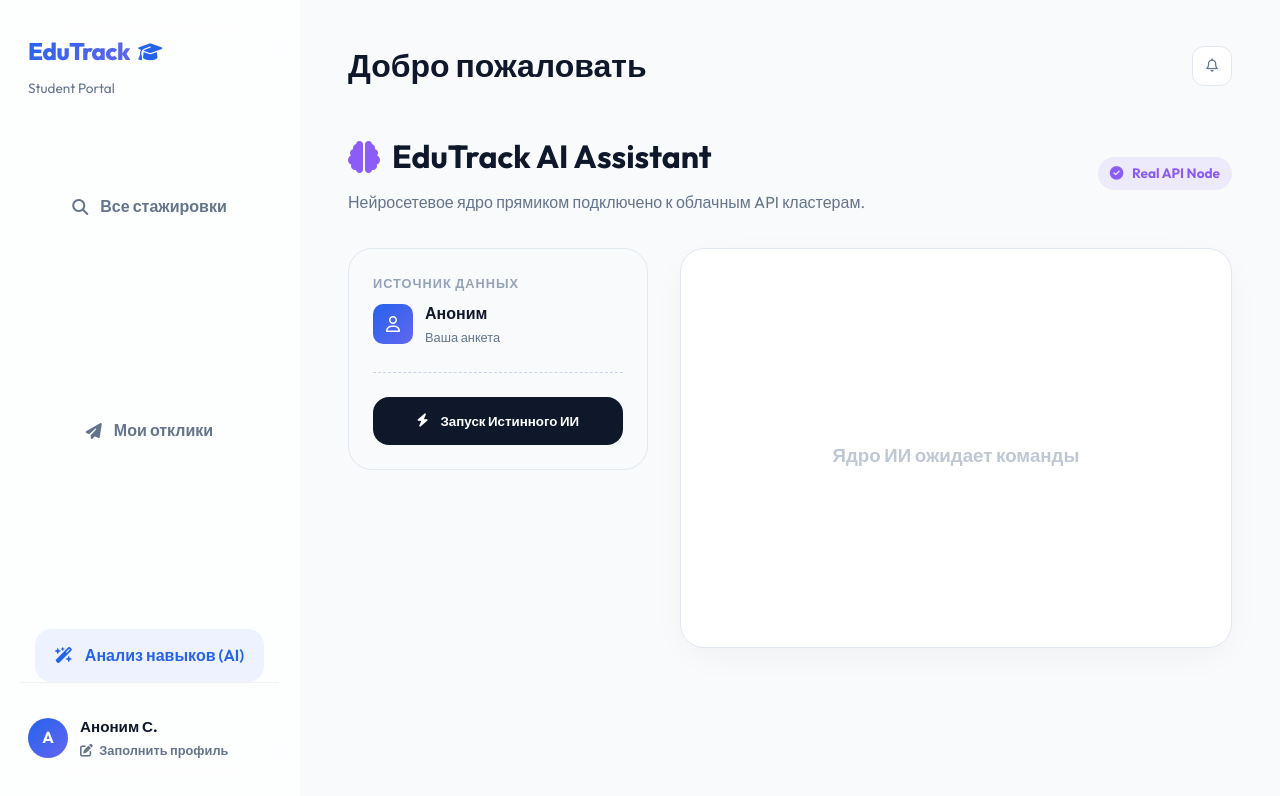
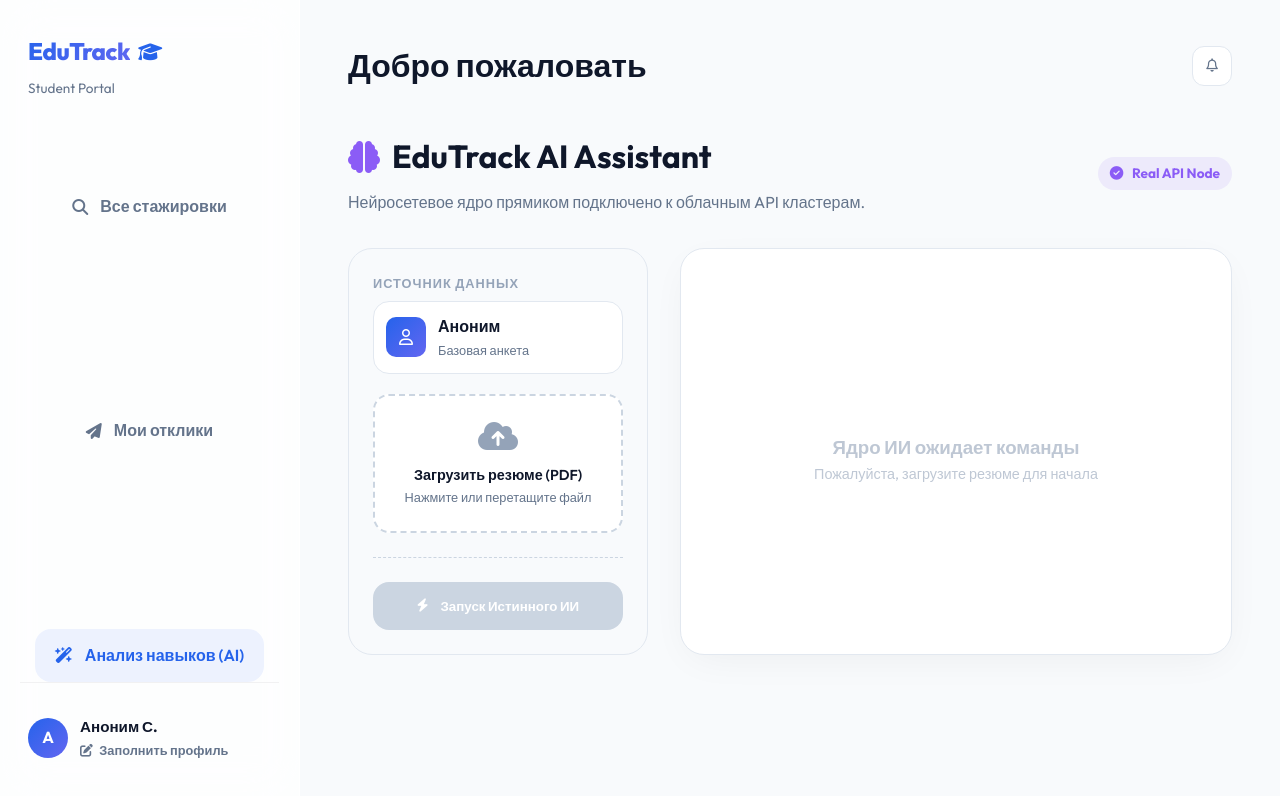
Before and after one commit to ssskz452kz/112, a React (Vite) app: page /student/ai in a window 1280 px wide. Shown: the top 796 px of the page. Built offline with nearby package versions, Linux system fonts and the light colour scheme.

Commit message:
feat: add interactive resume file upload simulator to AI analysis module

```diff
--- a/src/pages/student/AIAnalysis.jsx
+++ b/src/pages/student/AIAnalysis.jsx
@@ -5,12 +5,25 @@ function AIAnalysis() {
   const [aiResponse, setAiResponse] = useState('');
   const [displayedText, setDisplayedText] = useState('');
 
+  // File Upload State
+  const [uploadedFile, setUploadedFile] = useState(null);
+  const fileInputRef = useRef(null);
+
   const scrollRef = useRef(null);
 
-  // Здесь вставлен рабочий API ключ
   const API_KEY = "AIzaSyDJsp-IhXXQ1UWgtqMzJctqB6IRbAmeZns";
 
+  const handleFileChange = (e) => {
+      const file = e.target.files[0];
+      if(file) setUploadedFile(file);
+  };
+
   const startAnalysis = async () => {
+    if (!uploadedFile) {
+        alert("Для начала глубокого анализа, пожалуйста, загрузите резюме (PDF/DOCX).");
+        return;
+    }
+
     setIsAnalyzing(true);
     setAiResponse('');
     setDisplayedText('');
@@ -20,12 +33,13 @@ function AIAnalysis() {
     const uni = profile.university || 'Университет';
     const major = profile.specialty || profile.faculty || 'Специальность';
 
-    const prompt = `Ты строгий, но полезный ИИ-наставник по карьере от EduTrack. Твоя задача — дать профессиональную дорожную карту студенту из Казахстана.
+    const prompt = `Ты строгий, но полезный ИИ-наставник по карьере от EduTrack. Твоя задача — дать профессиональный анализ.
 Студент: ${name}. Университет: ${uni}. Направление: ${major}.
-Выдай короткий анализ из 3 пунктов (маркированный список, используй жирный шрифт для главного):
+В систему был загружен файл резюме под названием "${uploadedFile.name}".
+Исходя из направления студента и факта наличия резюме, выдай короткий анализ из 3 пунктов (используй жирный шрифт для главного):
 1. Оценка рыночного спроса на эту специальность в Казахстане.
-2. Два самых важных навыка, которые ему нужно выучить за этот год.
-3. Какую стажировку ему искать в Казахстане прямо сейчас.
+2. Что, скорее всего, нужно улучшить в резюме "${uploadedFile.name}" (дай 2 универсальных совета для джуниоров).
+3. Какую стажировку искать прямо сейчас.
 Пиши без вводных слов. Сразу к делу. Максимум 120 слов.`;
 
     try {
@@ -77,27 +91,53 @@ function AIAnalysis() {
         </div>
 
         <div style={{display: 'grid', gridTemplateColumns: '300px 1fr', gap: '32px'}}>
-            {/* Left Box: Profile context */}
+            {/* Left Box: Profile context & File Upload */}
             <div style={{background: '#f8fafc', padding: '24px', borderRadius: '24px', border: '1px solid #e2e8f0', height: 'fit-content'}}>
-                <div style={{marginBottom: '24px'}}>
+                <div style={{marginBottom: '20px'}}>
                     <div style={{fontSize: '0.8rem', textTransform: 'uppercase', color: '#94a3b8', fontWeight: 800, letterSpacing: '1px', marginBottom: '8px'}}>Источник данных</div>
-                    <div style={{display: 'flex', alignItems: 'center', gap: '12px'}}>
+                    <div style={{display: 'flex', alignItems: 'center', gap: '12px', background: 'white', padding: '12px', borderRadius: '16px', border: '1px solid #e2e8f0'}}>
                         <div style={{width:'40px', height:'40px', background:'var(--gradient-brand)', borderRadius:'10px', color:'white', display:'flex', alignItems:'center', justifyContent:'center'}}>
                             <i className="fa-regular fa-user"></i>
                         </div>
                         <div>
                             <div style={{fontWeight: 700, color:'var(--text-hero)'}}>{JSON.parse(localStorage.getItem('studentProfile') || '{}').name || 'Аноним'}</div>
-                            <div style={{fontSize: '0.8rem', color:'var(--text-muted)'}}>Ваша анкета</div>
+                            <div style={{fontSize: '0.8rem', color:'var(--text-muted)'}}>Базовая анкета</div>
                         </div>
                     </div>
+                </div>
+
+                {/* Drag and Drop Upload Zone */}
+                <div style={{marginBottom: '24px'}}>
+                   <input type="file" ref={fileInputRef} onChange={handleFileChange} style={{display: 'none'}} accept=".pdf, .doc, .docx" />
+
+                   {!uploadedFile ? (
+                       <div onClick={() => fileInputRef.current.click()} style={{background: 'white', border: '2px dashed #cbd5e1', borderRadius: '16px', padding: '24px 16px', textAlign: 'center', cursor: 'pointer', transition: '0.2s'}} onMouseOver={e => e.currentTarget.style.borderColor = '#3b82f6'} onMouseOut={e => e.currentTarget.style.borderColor = '#cbd5e1'}>
+                           <i className="fa-solid fa-cloud-arrow-up" style={{fontSize: '2rem', color: '#94a3b8', marginBottom: '12px'}}></i>
+                           <div style={{fontSize: '0.9rem', fontWeight: 600, color: 'var(--text-hero)'}}>Загрузить резюме (PDF)</div>
+                           <div style={{fontSize: '0.8rem', color: 'var(--text-muted)'}}>Нажмите или перетащите файл</div>
+                       </div>
+                   ) : (
+                       <div style={{background: 'rgba(16, 185, 129, 0.1)', border: '1px solid rgba(16, 185, 129, 0.3)', borderRadius: '16px', padding: '16px', display: 'flex', alignItems: 'center', justifyContent: 'space-between'}}>
+                           <div style={{display: 'flex', alignItems: 'center', gap: '12px', overflow: 'hidden'}}>
+                               <div style={{color: '#10b981', fontSize: '1.5rem'}}><i className="fa-solid fa-file-pdf"></i></div>
+                               <div style={{overflow: 'hidden', textOverflow: 'ellipsis', whiteSpace: 'nowrap'}}>
+                                   <div style={{fontWeight: 600, color: '#047857', fontSize: '0.9rem'}}>{uploadedFile.name}</div>
+                                   <div style={{fontSize: '0.75rem', color: '#10b981'}}>Успешно загружено</div>
+                               </div>
+                           </div>
+                           <button onClick={(e) => {e.stopPropagation(); setUploadedFile(null);}} style={{background: 'transparent', border: 'none', color: '#10b981', cursor: 'pointer', padding: '4px'}}>
+                               <i className="fa-solid fa-xmark"></i>
+                           </button>
+                       </div>
+                   )}
                 </div>
 
                 <hr style={{border: 'none', borderTop: '1px dashed #cbd5e1', marginBottom: '24px'}} />
 
                 <button
                   onClick={startAnalysis}
-                  disabled={isAnalyzing}
-                  style={{width: '100%', padding: '16px', background: isAnalyzing ? '#cbd5e1' : '#0f172a', color: 'white', border: 'none', borderRadius: '16px', fontWeight: 700, cursor: isAnalyzing ? 'not-allowed' : 'pointer', transition: '0.2s', display: 'flex', alignItems: 'center', justifyContent: 'center', gap: '12px'}}
+                  disabled={isAnalyzing || !uploadedFile}
+                  style={{width: '100%', padding: '16px', background: isAnalyzing || !uploadedFile ? '#cbd5e1' : '#0f172a', color: 'white', border: 'none', borderRadius: '16px', fontWeight: 700, cursor: isAnalyzing || !uploadedFile ? 'not-allowed' : 'pointer', transition: '0.2s', display: 'flex', alignItems: 'center', justifyContent: 'center', gap: '12px'}}
                 >
                   {isAnalyzing ? (
                       <><i className="fa-solid fa-circle-notch fa-spin"></i> Обработка запроса...</>
@@ -113,13 +153,15 @@ function AIAnalysis() {
                      <div style={{height: '100%', display: 'flex', flexDirection: 'column', alignItems: 'center', justifyContent: 'center', color: '#94a3b8', opacity: 0.6}}>
                         <i className="fa-solid fa-radar" style={{fontSize: '4rem', marginBottom: '16px'}}></i>
                         <h3 style={{fontWeight: 600}}>Ядро ИИ ожидает команды</h3>
+                        <p style={{fontSize: '0.9rem', margin: 0}}>{!uploadedFile ? "Пожалуйста, загрузите резюме для начала" : "Резюме загружено, ожидаю запуска"}</p>
                     </div>
                 )}
 
                 {isAnalyzing && !aiResponse && (
                     <div style={{height: '100%', display: 'flex', flexDirection: 'column', alignItems: 'center', justifyContent: 'center', color: '#8b5cf6'}}>
                         <i className="fa-solid fa-microchip fa-beat-fade" style={{fontSize: '4rem', marginBottom: '16px'}}></i>
-                        <h3>Стучимся в Google Gemini API...</h3>
+                        <h3>Сканирование файла {uploadedFile?.name}...</h3>
+                        <p style={{color: 'var(--text-muted)', fontSize: '0.9rem'}}>Стучимся в Google Gemini API</p>
                     </div>
                 )}
 
```
